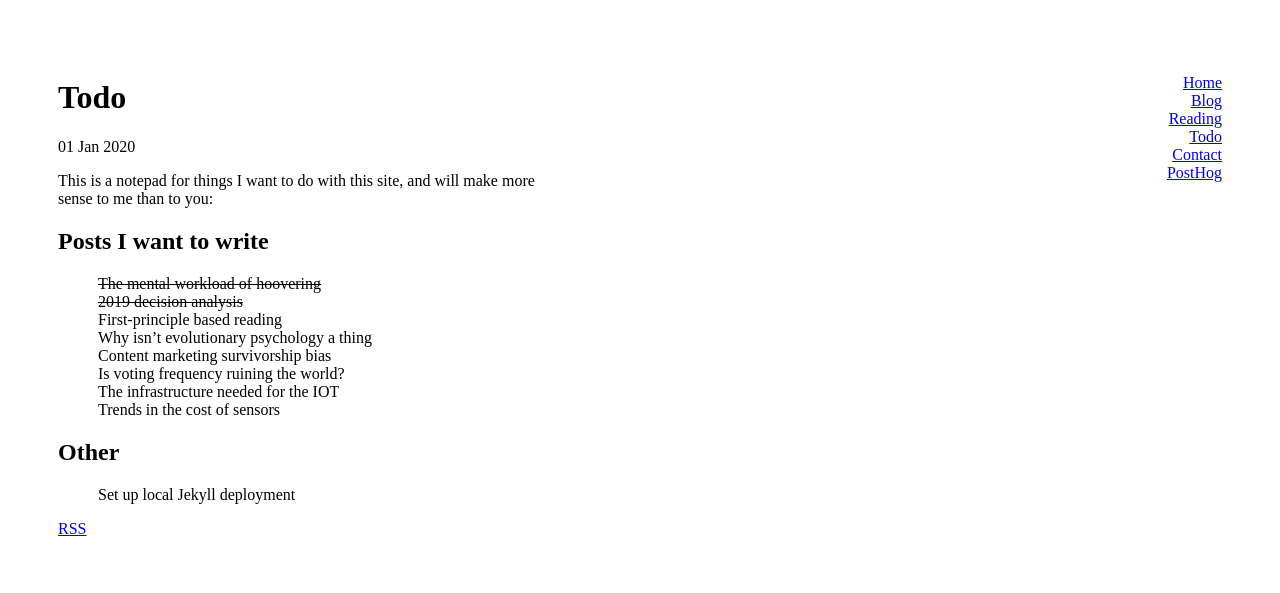
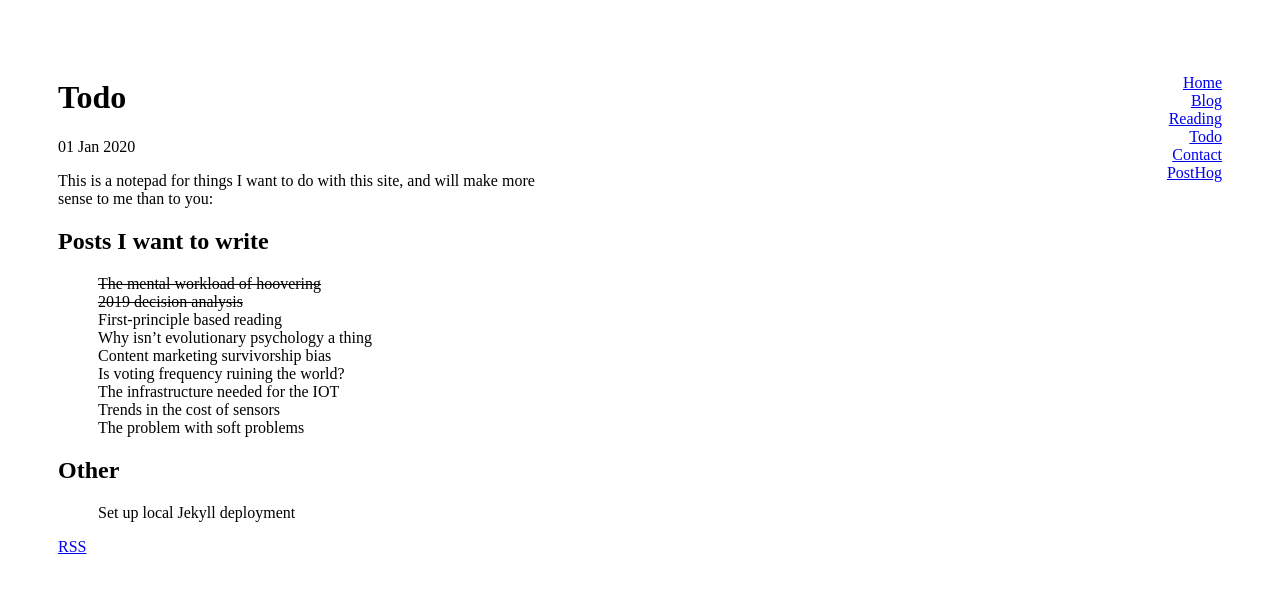
Before and after one commit to jamesefhawkins/jamesefhawkins.github.io, a Jekyll site: the page built from todo/index.md, in a window 1280 px wide. Shown: the top 593 px of the page. Built offline with Jekyll 4.4.1, drawn with Linux system fonts in a browser that asks for light colours.

Commit message:
added item to todo based on company pivot

```diff
--- a/todo/index.md
+++ b/todo/index.md
@@ -15,6 +15,7 @@ This is a notepad for things I want to do with this site, and will make more sen
 * Is voting frequency ruining the world?
 * The infrastructure needed for the IOT
 * Trends in the cost of sensors
+* The problem with soft problems
 
 ## Other
 * Set up local Jekyll deployment
```
